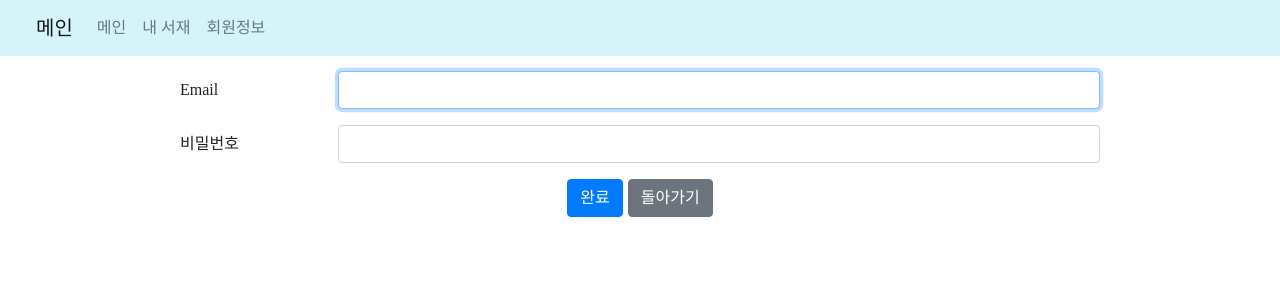
After one commit to hyeongJuKim/MyBook, a Django app: page /users/login in a window 1280 px wide. The commit adds this page. Shown: the top 300 px of the page. Run offline with Django 3.2, Linux system fonts and the light colour scheme; some libraries are stand-ins or nearby versions; some web fonts are replaced.

Commit message:
fix:로그인 뷰 마이페이지 뷰 추가

```diff
--- a/mybook/book/templates/base.html
+++ b/mybook/book/templates/base.html
@@ -104,7 +104,7 @@ a:hover {
         <a class="nav-link" href="{% url 'book-list' %}">내 서재</a>
       </li>
       <li class="nav-item">
-        <a class="nav-link" href="">회원정보</a>
+        <a class="nav-link" href="{% url 'mypage' %}">회원정보</a>
       </li>
     </ul>
   </div>
--- /dev/null
+++ b/mybook/book/templates/book/user_login.html
@@ -0,0 +1,24 @@
+{% extends 'base.html' %}
+{% load widget_tweaks %}
+{% block content %}
+<div class="content-body">
+  <form action="{% url 'login' %}" method="post">{% csrf_token %}
+  {% for field in form %}
+    <div class="form-group row">
+      <label for="{{ field.id_for_label }}" class="col-sm-2 col-form-label">{{ field.label }}</label>
+      <div class="col-sm-10">
+          {{ field|add_class:"form-control"}}
+          {{ field.errors }}
+      </div>
+    </div>
+  {% endfor %}
+    <div class="book-action-box">
+      <input type="submit" class="btn btn-primary" value="완료" />
+      <a href="{% url 'index' %}">
+        <button type="button" class="btn btn-secondary">돌아가기</button>
+      </a>
+    </div>
+  </form>
+</div>
+
+{% endblock %}
--- a/mybook/book/urls.py
+++ b/mybook/book/urls.py
@@ -15,13 +15,15 @@ Including another URLconf
 """
 from django.urls import path
 
-from .views import BookLV, BookDV, BookCV, BookXV, BookUV, UserCV, UserDV
+from .views import *
 from . import views
 
 urlpatterns = [
     path(r'', views.main, name='index'),
-    path('user/register', UserCV.as_view(), name='user-create'),
-    path('user/<int:pk>', UserDV.as_view(), name='user-detail'),
+    path('users/register', UserCV.as_view(), name='user-create'),
+    path('users/<int:pk>', UserDV.as_view(), name='user-detail'),
+    path('users/me', MyPageView.as_view(), name='mypage'),
+    path('users/login', UserLoginView.as_view(), name='login'),
     path('book/', BookLV.as_view(), name='book-list'),
     path('book/<int:pk>/', BookDV.as_view(), name='book-detail'),
     path('book/add/', BookCV.as_view(), name='book-create'),
--- a/mybook/book/user_view.py
+++ b/mybook/book/user_view.py
@@ -1,6 +1,9 @@
-from django.views.generic import CreateView, FormView, DetailView
+from django.views.generic import FormView, DetailView, TemplateView
+from django.contrib.auth.views import LoginView
 from .models import User
-from .forms import UserCreationForm
+from .forms import UserCreationForm, UserLoginForm
+from django.urls import reverse
+
 
 class UserCV(FormView):
     form_class = UserCreationForm
@@ -12,10 +15,29 @@ class UserCV(FormView):
         return super().form_valid(form)
 
     def get_success_url(self):
-        url = self.object.get_absolute_url()
-        return url
+        return reverse('login')
+
 
 class UserDV(DetailView):
     model = User
     template_name = 'book/user_detail.html'
     context_object_name = 'user'
+
+
+class MyPageView(TemplateView):
+    model = User
+    template_name = 'book/user_detail.html'
+
+    def get_context_data(self, **kwargs):
+        print(self.request.user)
+        return {'user' : self.request.user}
+
+
+
+class UserLoginView(LoginView):
+    authentication_form = UserLoginForm
+    template_name = 'book/user_login.html'
+    context_object_name = 'user'
+
+    def get_success_url(self):
+        return reverse('mypage')
```
